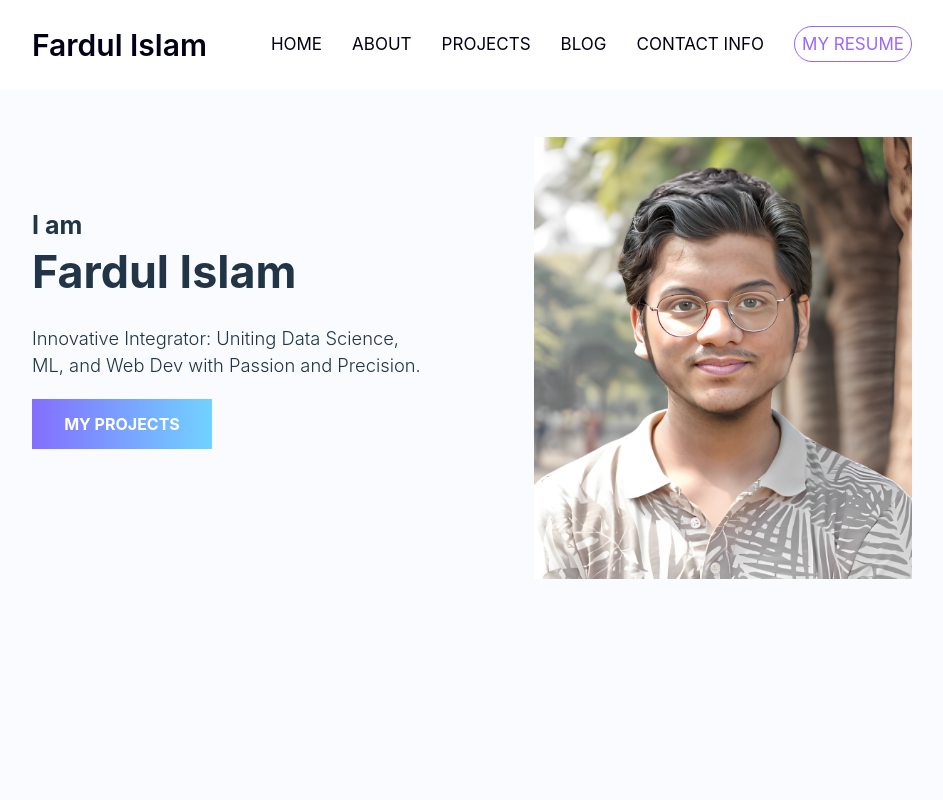
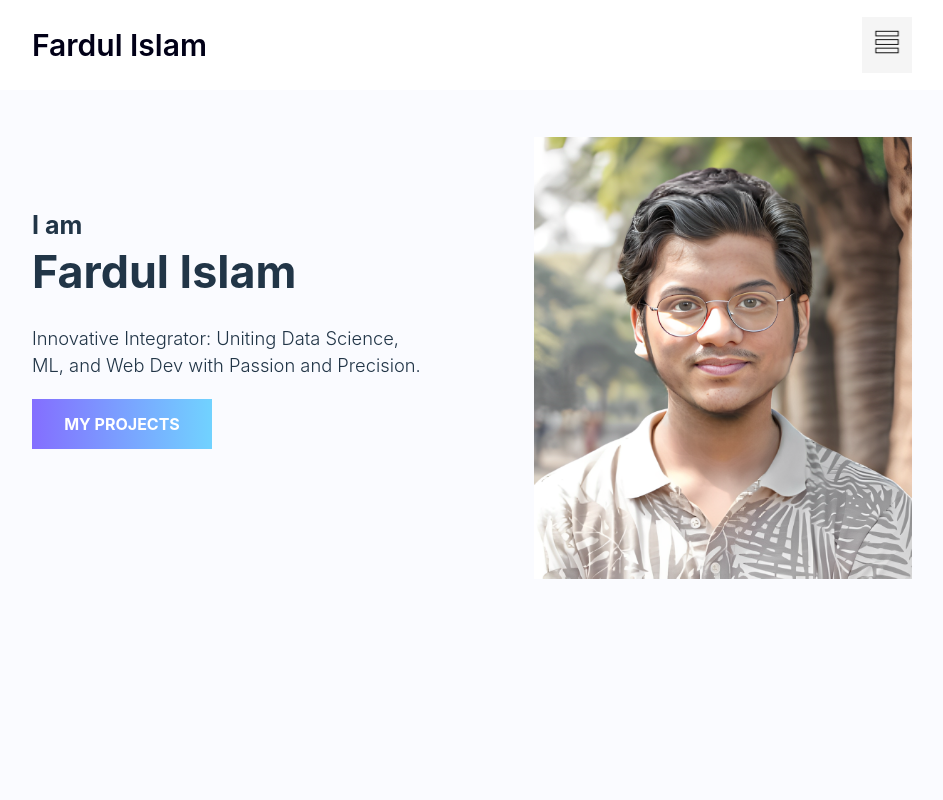
Before and after one commit to digonto0912/portfolio, a React (Vite) app: page / in a window 1280 px wide. Shown: the top 800 px of the page, without its empty margins (168-1111 px from the left). Built offline with nearby package versions, Linux system fonts and the light colour scheme.

Commit message:
nav respon

```diff
--- a/src/pages/NavBar/NavBar.css
+++ b/src/pages/NavBar/NavBar.css
@@ -1,4 +1,4 @@
-.NavBar{
+.NavBar {
     background: #fff;
     display: flex;
     height: 90px;
@@ -10,10 +10,12 @@
     padding-left: 200px;
     padding-right: 200px;
 }
-.navNameSide{
+
+.navNameSide {
     font-size: 30px;
 }
-.navPagesSide{
+
+.navPagesSide {
     display: flex;
     gap: 30px;
     font-size: 17px;
@@ -22,14 +24,72 @@
     text-align: center;
     align-items: center;
 }
-.navPagesSide > div > a {
+
+.navPagesSide>div>a {
     font-weight: 400;
     color: #010017;
     text-decoration: inherit;
 }
-.resumeBtn > a {
+
+.resumeBtn>a {
     color: #5600ff99 !important;
     border: 1px solid #5600ff99;
     padding: 7px;
     border-radius: 50px;
 }
+
+.mobileNav {
+    display: none;
+}
+
+/* responsive */
+
+@media screen and (max-width: 1830px) {
+    .navPagesSide {
+        display: none;
+    }
+
+    .mobileNav {
+        position: relative;
+        display: block;
+    }
+
+    .mobileNavBtnIcon {
+        background: #0000000a;
+        padding: 10px;
+    }
+
+    .mobileNavBtnIcon>img {
+        height: 30px;
+    }
+
+    .mobileNavOptions {
+        display: grid;
+        gap: 30px;
+        font-size: 17px;
+        font-weight: 500;
+        text-align: center;
+        position: absolute;
+        align-items: center;
+        justify-content: center;
+        width: 200px;
+        background: white;
+        height: auto;
+        padding: 20px;
+        right: 0;
+        margin-top: 20px;
+        box-shadow: 0 0 20px #0000000a;
+    }
+    .mobileNavOptions>a {
+        font-weight: 400;
+        color: #010017;
+        text-decoration: inherit;
+    }
+
+    .resumeBtn>div {
+        color: #5600ff99 !important;
+        border: 1px solid #5600ff99;
+        padding: 7px;
+        border-radius: 50px;
+    }
+}
--- a/src/pages/NavBar/NavBar.jsx
+++ b/src/pages/NavBar/NavBar.jsx
@@ -1,6 +1,14 @@
+import React, { useState } from 'react';
 import "./NavBar.css";
+import menuIcon from "../../../public/images/menu.png";
 
 const NavBar = () => {
+    const [showMenu, setShowMenu] = useState(false);
+
+    const toggleMenu = () => {
+        setShowMenu(prevState => !prevState);
+    };
+
     return (
         <div className="NavBar">
             <div className="navNameSide">Fardul Islam</div>
@@ -12,6 +20,25 @@ const NavBar = () => {
                 <div><a href="/contact-info">CONTACT INFO</a></div>
                 <div className="resumeBtn"><a href="/resume">MY RESUME</a></div>
             </div>
+
+            {/* mobile nav */}
+            <div className="mobileNav">
+
+                <div id="showButton" className="mobileNavBtnIcon" onClick={toggleMenu}>
+                    <img src={menuIcon} className="h60" alt="Menu" />
+                </div>
+
+                {showMenu && (
+                    <div className="mobileNavOptions">
+                        <a href="/"><div>HOME</div></a>
+                        <a href="/about"><div>ABOUT</div></a>
+                        <a href="/projects"><div>PROJECTS</div></a>
+                        <a href="/blog"><div>BLOG</div></a>
+                        <a href="/contact-info"><div>CONTACT INFO</div></a>
+                        <a href="/resume" className="resumeBtn"><div>MY RESUME</div></a>
+                    </div>
+                )}
+            </div>
         </div>
     );
 };
```
Also changed, not shown: public/images/menu.png (added).
